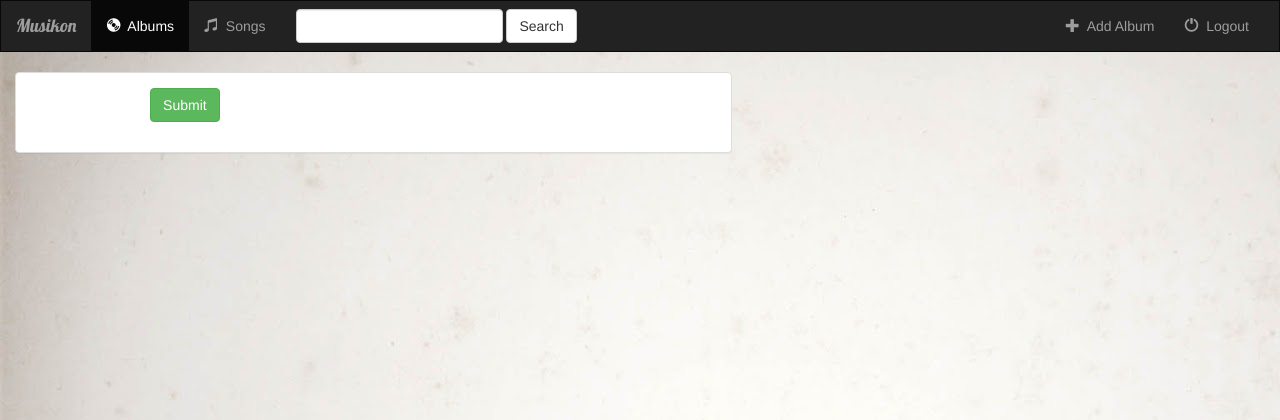
After one commit to Catbip/Django_tutorial, a Django app: template music/templates/music/album_form.html in a window 1280 px wide. The commit adds this page. Shown: the top 420 px of the page. Run offline with Django 3.2, Linux system fonts and the light colour scheme; the template is opened without the code that fills it, so the values that code supplies are empty; parts of the project's set-up code (start-up, migrations or seed data) failed here and were passed over; some libraries are stand-ins or nearby versions.

Commit message:
Added new functionality

```diff
--- a/music/models.py
+++ b/music/models.py
@@ -1,4 +1,5 @@
 from django.db import models
+from django.core.urlresolvers import reverse
 
 
 class Album(models.Model):
@@ -6,6 +7,9 @@
     album_title = models.CharField(max_length=500)
     genre = models.CharField(max_length=100)
     album_logo = models.CharField(max_length=1000)
+
+    def get_absolute_url(self):
+        return reverse('music:detail', kwargs={'pk': self.pk})
 
     def __str__(self):
         return self.album_title + ' - ' + self.artist
@@ -15,6 +19,7 @@
     album = models.ForeignKey(Album, on_delete=models.CASCADE)
     file_type = models.CharField(max_length=10)
     song_title = models.CharField(max_length=250)
+    is_favorite = models.BooleanField(default=False)
 
     def __str__(self):
         return self.song_title
--- /dev/null
+++ b/music/static/music/style.css
@@ -0,0 +1,11 @@
+body{
+    background: white url('images/Background.jpg')
+}
+
+.navbar{
+    border-radius: 0;
+}
+
+.navbar-brand{
+    font-family: 'Lobster', cursive;
+}
--- /dev/null
+++ b/music/templates/music/album_form.html
@@ -0,0 +1,30 @@
+{% extends 'music/base.html' %}
+{% block title %}
+    Add a new Album
+{% endblock %}
+
+{% block body %}
+    <div class="container-fluid">
+        <div class="row">
+            <div class="col-sm-12 col-md-7">
+                <div class="panel panel-default">
+                    <div class="panel-body">
+
+                        <form class="form-horizontal" action="" method="post" enctype="multipart/form-data">
+                            {% csrf_token %}
+                            {% include 'music/form-template.html' %}
+                            <div class="form-group">
+                                <div class="col-sm-offset-2 col-sm-10">
+                                    <button type="submit" class="btn btn-success">
+                                        Submit
+                                    </button>
+                                </div>
+                            </div>
+                        </form>
+
+                    </div>
+                </div>
+            </div>
+        </div>
+    </div>
+{% endblock %}
--- /dev/null
+++ b/music/templates/music/base.html
@@ -0,0 +1,82 @@
+<!DOCTYPE html>
+<html lang="en">
+<head>
+    <meta charset="UTF-8">
+    <title>
+        {% block title %}
+            Musikon
+        {% endblock %}
+    </title>
+
+    {% load staticfiles %}
+    <link rel="stylesheet" href="https://maxcdn.bootstrapcdn.com/bootstrap/3.3.6/css/bootstrap.min.css" />
+    <link rel="stylesheet" type="text/css" href="{% static 'music/style.css' %}" />
+    <link rel="stylesheet" type="text/css" href="https://fonts.googleapis.com/css?family=Lobster" />
+    <script src="https://ajax.googleapis.com/ajax/libs/jquery/1.12.0/jquery.min.js"></script>
+    <script src="https://maxcdn.bootstrapcdn.com/bootstrap/3.3.6/js/bootstrap.min.js"></script>
+
+</head>
+<body>
+    <nav class="navbar navbar-inverse">
+        <div class="container-fluid">
+            <!-- Header -->
+            <div class="navbar-header">
+
+                <button type="button" class="navbar-toggle" data-toggle="collapse" data-target="#topNavBar">
+                    <span class="icon-bar"></span>
+                    <span class="icon-bar"></span>
+                    <span class="icon-bar"></span>
+                </button>
+
+                <a class="navbar-brand" href="{% url 'music:index' %}">Musikon</a>
+            </div>
+
+            <!-- Items -->
+            <div class="collapse navbar-collapse" id="topNavBar">
+                <ul class="nav navbar-nav">
+                    <li class="active">
+                        <a href="{% url 'music:index' %}">
+                            <span class="glyphicon glyphicon-cd" aria-hidden="true"></span>&nbsp;
+                            Albums
+                        </a>
+                    </li>
+
+                    <li class="">
+                        <a href="#">
+                            <span class="glyphicon glyphicon-music" aria-hidden="true"></span>&nbsp;
+                            Songs
+                        </a>
+                    </li>
+                </ul>
+
+                <form class="navbar-form navbar-left" role="search" method="get" action="#">
+                    <div class="form-group">
+                        <input type="text" class="form-control" name="q" value="">
+                    </div>
+
+                    <button type="submit" class="btn btn-default">Search</button>
+                </form>
+
+                <ul class="nav navbar-nav navbar-right">
+                    <li class="">
+                        <a href="{% url 'music:album-add' %}">
+                            <span class="glyphicon glyphicon-plus" aria-hidden="true"></span>&nbsp;
+                            Add Album
+                        </a>
+                    </li>
+
+                    <li class="">
+                        <a href="#">
+                            <span class="glyphicon glyphicon-off" aria-hidden="true"></span>&nbsp;
+                            Logout
+                        </a>
+                    </li>
+                </ul>
+            </div>
+        </div>
+    </nav>
+
+    {% block body %}
+    {% endblock %}
+</body>
+</html>
--- /dev/null
+++ b/music/templates/music/form-template.html
@@ -0,0 +1,15 @@
+{% for field in form %}
+    <div class="form-group">
+        <div class="col-sm-offset-2 col-sm-10">
+            <span class="text-danger small">
+                {{ field.errors }}
+            </span>
+        </div>
+        <label class="control-label col-sm-2">
+            {{ field.label_tag }}
+        </label>
+        <div class="col-sm-10">
+            {{ field }}
+        </div>
+    </div>
+{% endfor %}
--- a/music/urls.py
+++ b/music/urls.py
@@ -1,10 +1,15 @@
 from django.conf.urls import url
 from . import views
 
+app_name = 'music'
+
 urlpatterns = [
     # /music/
-    url(r'^$', views.index, name='index'),
+    url(r'^$', views.IndexView.as_view(), name='index'),
 
-    # /music/<id>/
-    url(r'^(?P<album_id>[0-9]+)/$', views.detail, name='detail'),
+    # /music/<album_id>/
+    url(r'^(?P<pk>[0-9]+)/$', views.DetailView.as_view(), name='detail'),
+
+    # /music/album/add/
+    url(r'album/add/$', views.AlbumCreate.as_view(), name='album-add'),
 ]
```
Also changed, not shown: music/templates/music/detail.html (+14 -6 lines), music/templates/music/index.html (+7 -6 lines), music/views.py (+14 -17 lines), db.sqlite3, music/migrations/0002_song_is_favorite.py (added), music/static/music/images/Background.jpg (added), 4 other files.
